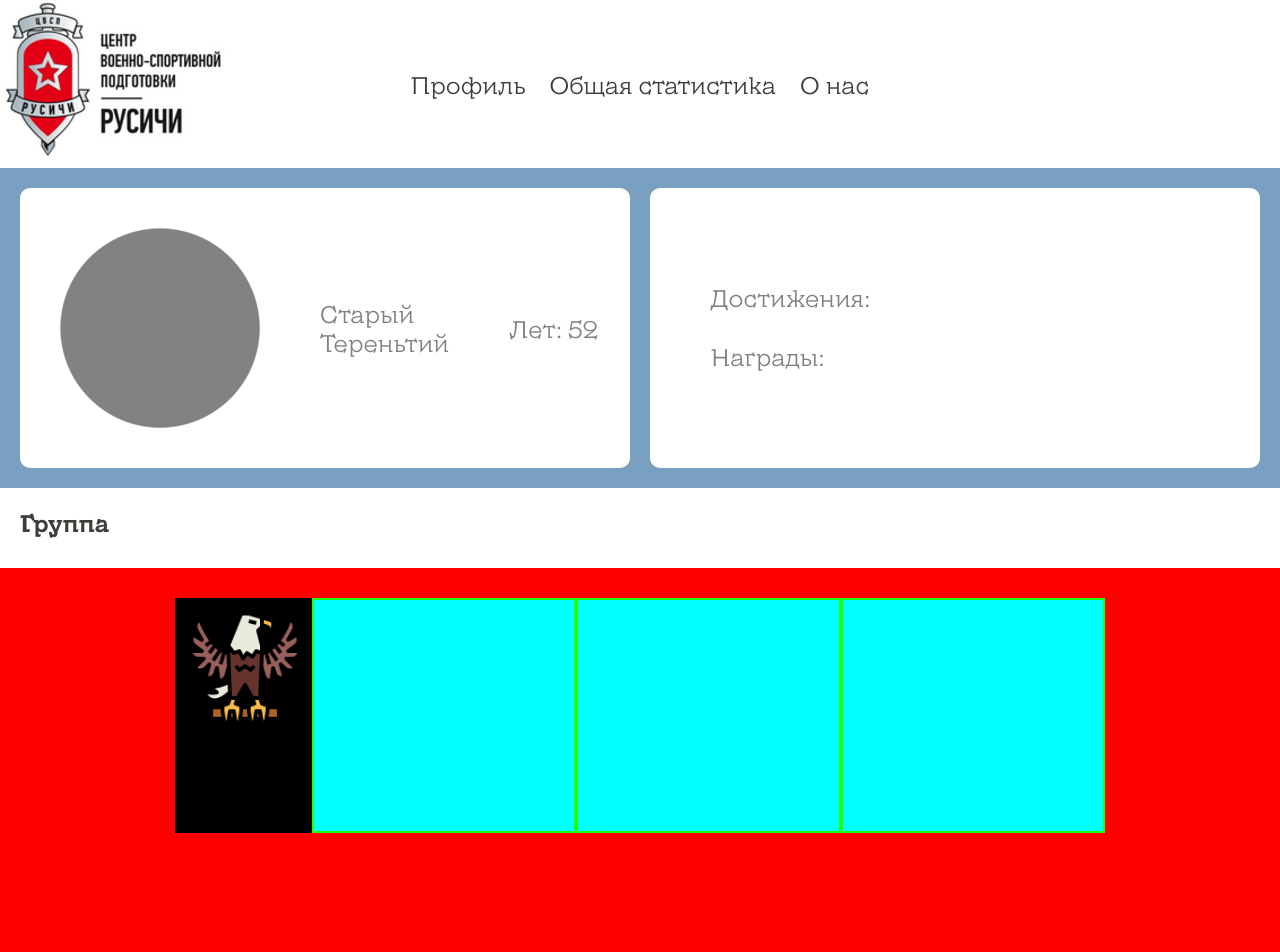
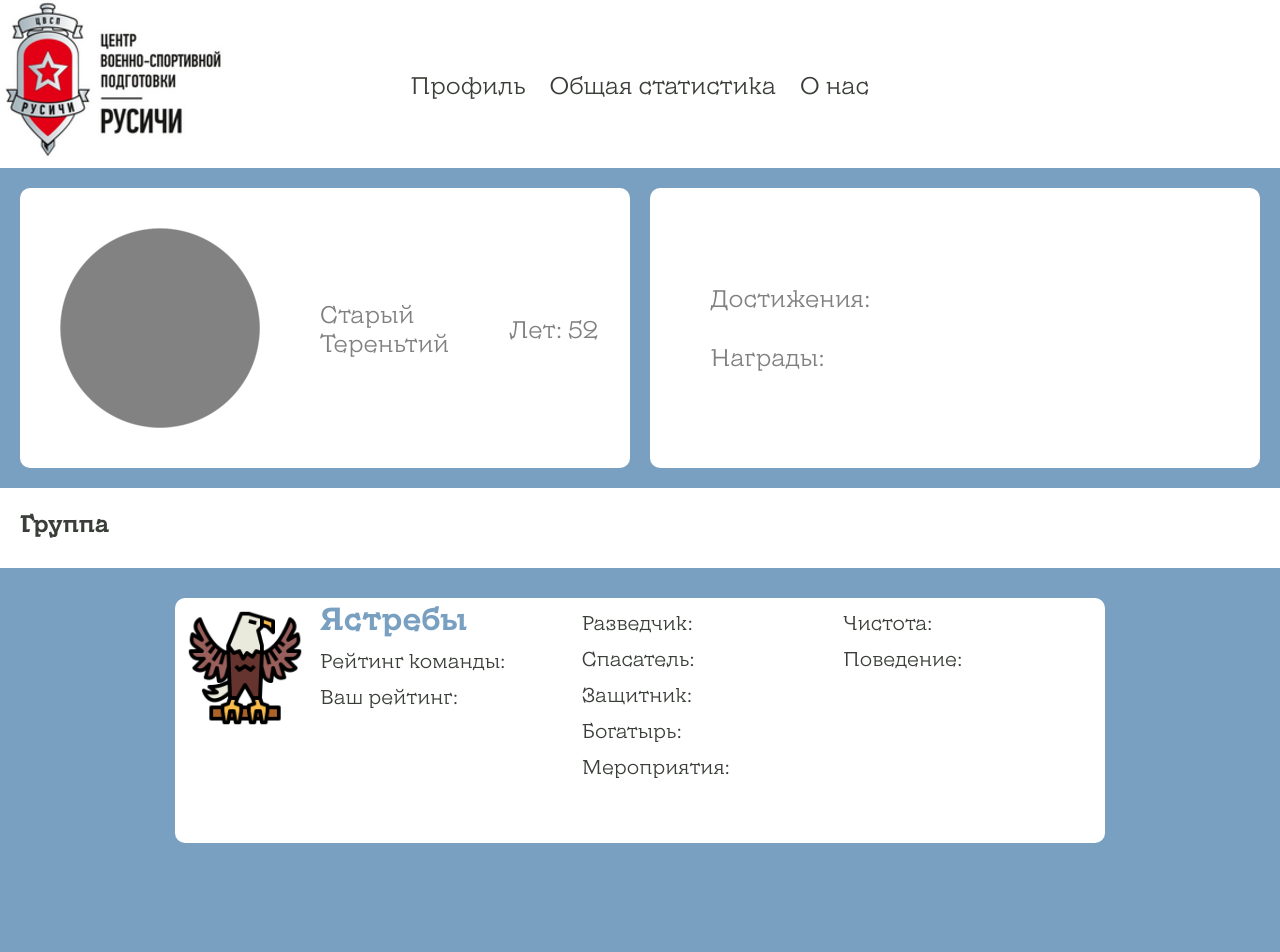
Before and after one commit to glamYq/Rusichi_Hackathon, a Vue app in the folder front/: page / in a window 1280 px wide. Shown: the top 952 px of the page. Built offline with nearby package versions, Linux system fonts and the light colour scheme.

Commit message:
css main group2

```diff
--- a/front/src/views/Main.vue
+++ b/front/src/views/Main.vue
@@ -17,11 +17,28 @@
             <div class="group-info">
                 <div class="logo-content"><img class="logo" src="@/assets/img/eagle.png"></div>
                 <div class="collums">
-                    <div class="col"></div>
-                    <div class="col"></div>
-                    <div class="col"></div>
+                    <div class="col">
+                        <h2>Ястребы</h2>
+                        <h1>Рейтинг команды:</h1>
+                        <h1>Ваш рейтинг:</h1>
+                    </div>
+                    <div class="col">
+                        <h1>Разведчик:</h1>
+                        <h1>Спасатель:</h1>
+                        <h1>Защитник:</h1>
+                        <h1>Богатырь:</h1>
+                        <h1>Мероприятия:</h1>
+                    </div>
+                    <div class="col">
+                        <h1>Чистота:</h1>
+                        <h1>Поведение:</h1>
+                    </div>
                 </div>
             </div>
+
+        </div>
+        <div class="all-group-rating">
+
         </div>
     </div>
 </template>
@@ -86,7 +103,6 @@ export default {
 
 
 .group-container{
-    background-color: red;
     height: 600px;
 }
 .group-table{
@@ -99,7 +115,7 @@ export default {
     background-color: #fff;
     border-radius: 10px;
     width: 930px;
-    height: 235px;
+    height: 245px;
     margin: 30px auto; /* Устанавливает margin слева и справа на auto */
     display: flex;
 
@@ -107,27 +123,34 @@ export default {
 
 }
 .logo-content{
-    background: #000;
     height: 100%;
     width: 160px;
+    margin-right: 10px;
 }
 .logo{
     position: absolute; /* Устанавливает абсолютное позиционирование для изображения */
     top: 0; /* Располагает изображение в верхнем краю */
     left: 0;
     width: 120px;
-
     margin: 10px;
 }
 .collums{
     width: 100%;
     display: flex;
-    background: #2f0;
+
 }
 .col{
     flex:1;
-    background-color: aqua;
-    margin: 2px;
+}
+h2{
+    font-size: 32px;
+    color: #79A0C1;
+}
+h1{
+    font-size: 20px;
+    font-weight: 300;
+    margin-top: 12px;
+    margin-top: 12px;
 }
 
 </style>
```
